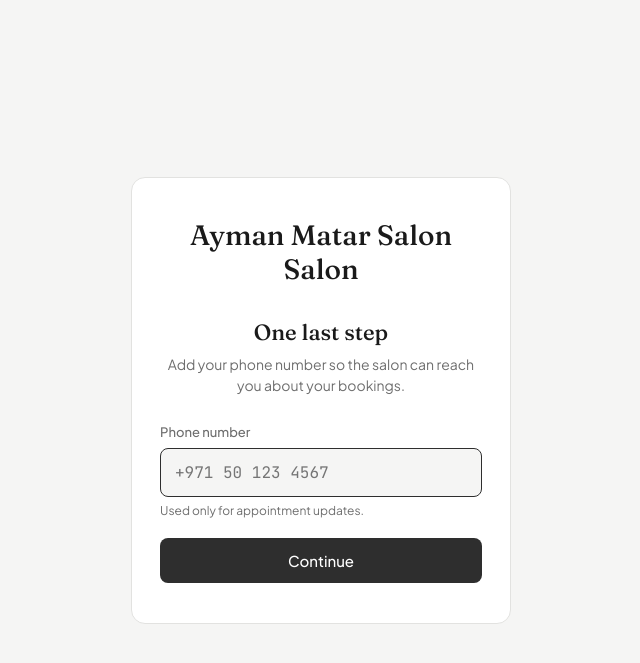
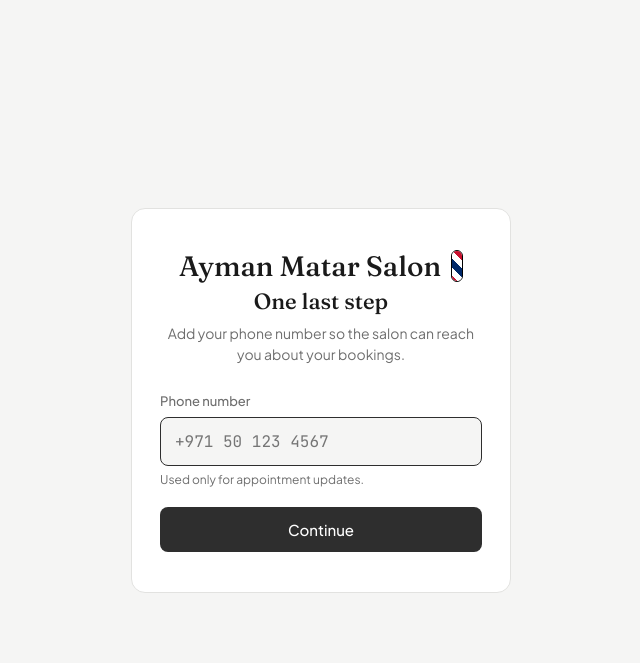
Before and after one commit to AhmadHaider-stu/Salon-Management-System, a FastAPI app: page /login/complete-phone in a window 1280 px wide. Shown: the top 663 px of the page, without its empty margins (319-959 px from the left). Run offline with FastAPI, Linux system fonts and the light colour scheme; the visitor is signed in with stand-in values (Sample User, id 1).

Commit message:
created t he barber pole ;

```diff
--- a/app/frontend/static/css/base.css
+++ b/app/frontend/static/css/base.css
@@ -15,20 +15,48 @@
   --radius-sm: 8px;
 }
 .barber-pole {
-  width: 14px;
+  width: 12px;
   height: 32px;
-  border-radius: 7px;
-  background: repeating-linear-gradient(-45deg, var(--ink) 0px, var(--ink) 4px, var(--card) 4px, var(--card) 8px);
-  background-size: 200% 200%;
-  animation: pole-spin 1.2s linear infinite;
-  border: 1px solid var(--ink);
+  border-radius: 6px;
+  overflow: hidden;
+  position: relative;
   flex-shrink: 0;
-}
-@keyframes pole-spin {
+  border: 1.5px solid #000;
+}
+
+.barber-pole::after {
+  content: "";
+  position: absolute;
+  top: -100px;
+  left: -50px;
+  width: 100px;
+  height: 260px;
+  background-image: repeating-linear-gradient(
+    45deg,
+    #C8102E 0px, #C8102E 6px,
+    #FFFFFF 6px, #FFFFFF 12px,
+    #002868 12px, #002868 18px,
+    #FFFFFF 18px, #FFFFFF 24px
+  );
+  animation: barber-pole-scroll 1.2s linear infinite;
+}
+
+.barber-pole.lg::after {
+  left: -60px;
+  width: 120px;
+}
+
+@keyframes barber-pole-scroll {
   from { background-position: 0 0; }
-  to { background-position: 0 16px; }
-}
-
+  to { background-position: 34px 0; }
+}
+.brand-mark-row {
+  display: flex;
+  align-items: center;
+  justify-content: center;
+  gap: 10px;
+  margin-bottom: 4px;
+}
 * {
   margin: 0;
   padding: 0;
@@ -653,7 +681,9 @@
   }
 
   .nav-brand {
-    display: block;
+    display: flex;
+    align-items: center;
+    gap: 8px;
     font-family: var(--font-display);
     font-size: 18px;
     font-weight: 500;
--- a/app/frontend/templates/base.html
+++ b/app/frontend/templates/base.html
@@ -13,7 +13,11 @@
   <div class="demo-banner">Demo version — for testing purposes only</div>
 
   <nav class="app-nav">
-    <a href="{{ brand_href | default('/home') }}" class="nav-brand">Ayman Matar Salon</a>
+    <a href="{{ brand_href | default('/home') }}" class="nav-brand">
+      <span>Ayman Matar Salon</span>
+      <div class="barber-pole"></div>
+
+    </a>
     <div class="nav-items-scroll">
       {% for link in nav_links | default([]) %}
       <a href="{{ link.href }}" class="nav-item {% if active_page == link.key %}active{% endif %}">
--- a/app/frontend/templates/complete_phone.html
+++ b/app/frontend/templates/complete_phone.html
@@ -10,8 +10,10 @@
 <body>
   <div class="screen">
     <div class="auth-card">
-      <div class="brand-mark">Ayman Matar Salon Salon</div>
-      <div class="brand-sub"></div>
+      <div class="brand-mark-row">
+      <div class="brand-mark" style="margin-bottom:0;">Ayman Matar Salon</div>
+      <div class="barber-pole lg"></div>
+    </div>
 
       {% if error %}
       <div class="error-banner">
--- a/app/frontend/templates/login.html
+++ b/app/frontend/templates/login.html
@@ -10,7 +10,11 @@
 <body>
   <div class="screen">
     <div class="auth-card">
-      <div class="brand-mark">Ayman Matar Salon</div>
+      <div class="brand-mark-row">
+      <div class="brand-mark" style="margin-bottom:0;">Ayman Matar Salon</div>
+      <div class="barber-pole lg"></div>
+
+      </div>
       <div class="brand-sub"></div>
 
       {% if error %}
```
Also changed, not shown: app/frontend/templates/home.html (+7 -1 lines), app/frontend/static/images/gallery/hair-1.jpg (added), app/frontend/static/images/gallery/hair-2.jpg (added), app/frontend/static/images/gallery/hair-3.jpg (added), app/frontend/static/images/gallery/hair-4.jpg (added), app/frontend/static/images/gallery/hair-5.jpg (added).
